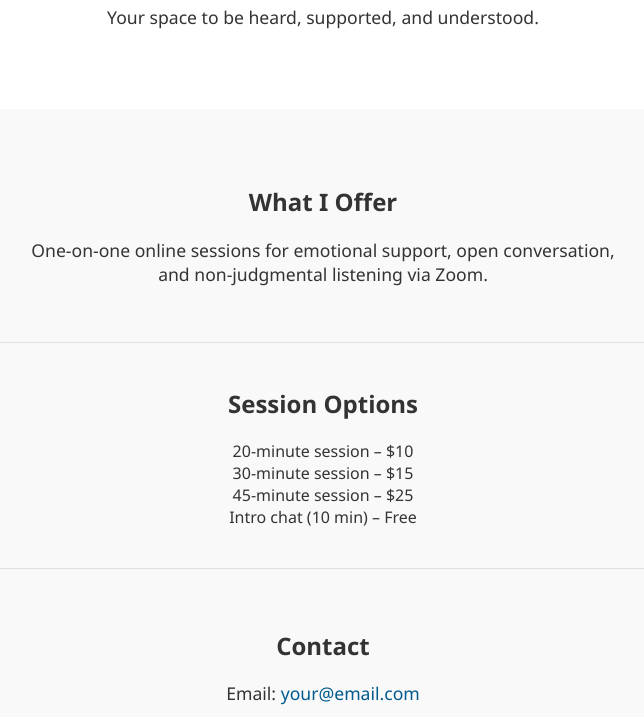
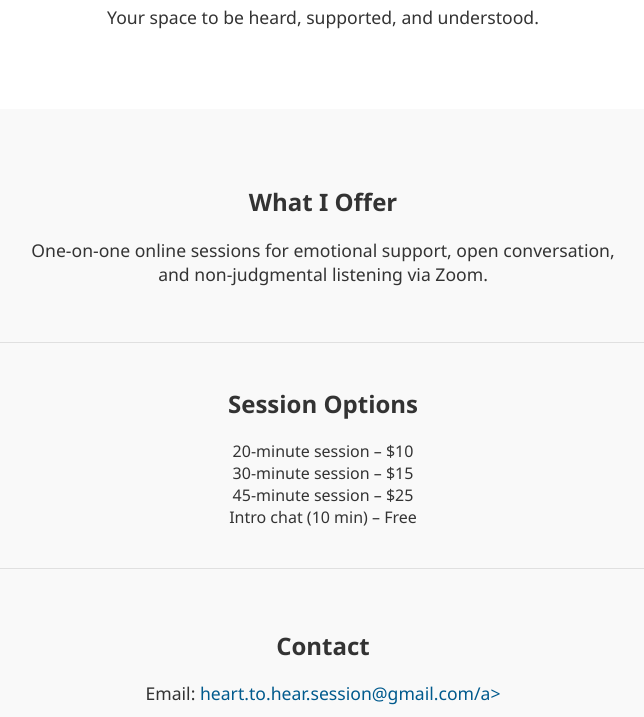
Before and after one commit to hearttohear/sessions, a plain HTML site: page index.html in a window 1280 px wide. Shown: the part 235-952 px from the top of the page, without its empty margins (317-961 px from the left). Drawn offline with Linux system fonts and the light colour scheme.

Commit message:
Update index.html

```diff
--- a/index.html
+++ b/index.html
@@ -82,7 +82,7 @@
 
       <div class="service contact">
         <h2>Contact</h2>
-        <p>Email: <a href="mailto:heart.to.hear.session@gmail.com">your@email.com</a></p>
+        <p>Email: <a href="mailto:heart.to.hear.session@gmail.com">heart.to.hear.session@gmail.com/a></p>
         <p>Instagram: <a href="https://instagram.com/yourprofile" target="_blank">@yourprofile</a></p>
       </div>
     </div>
```
